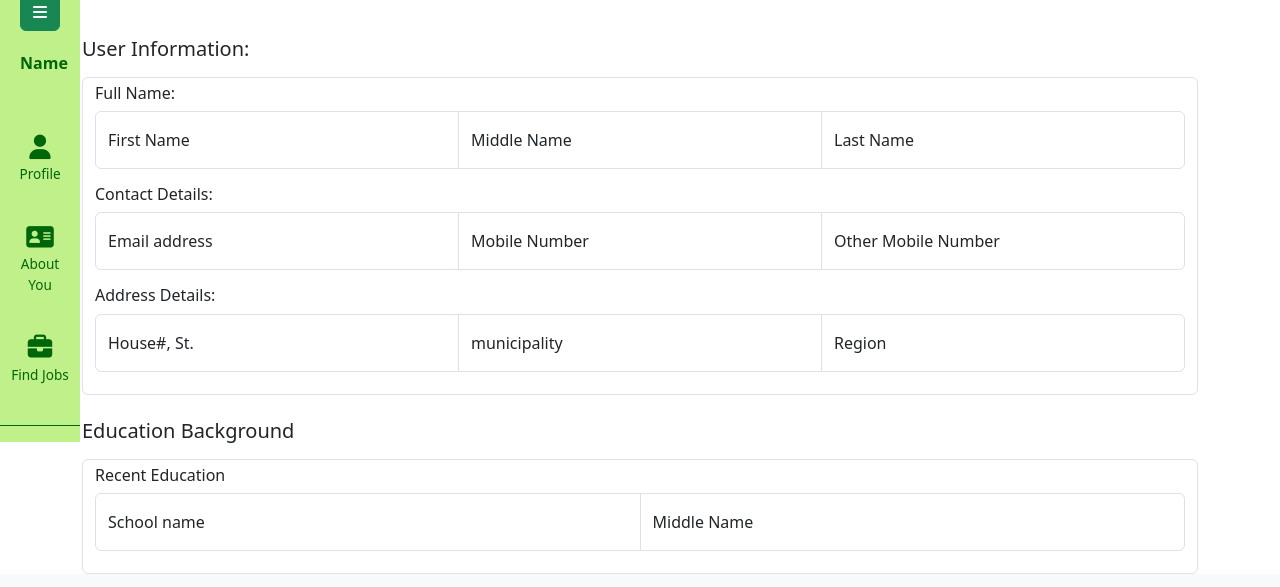
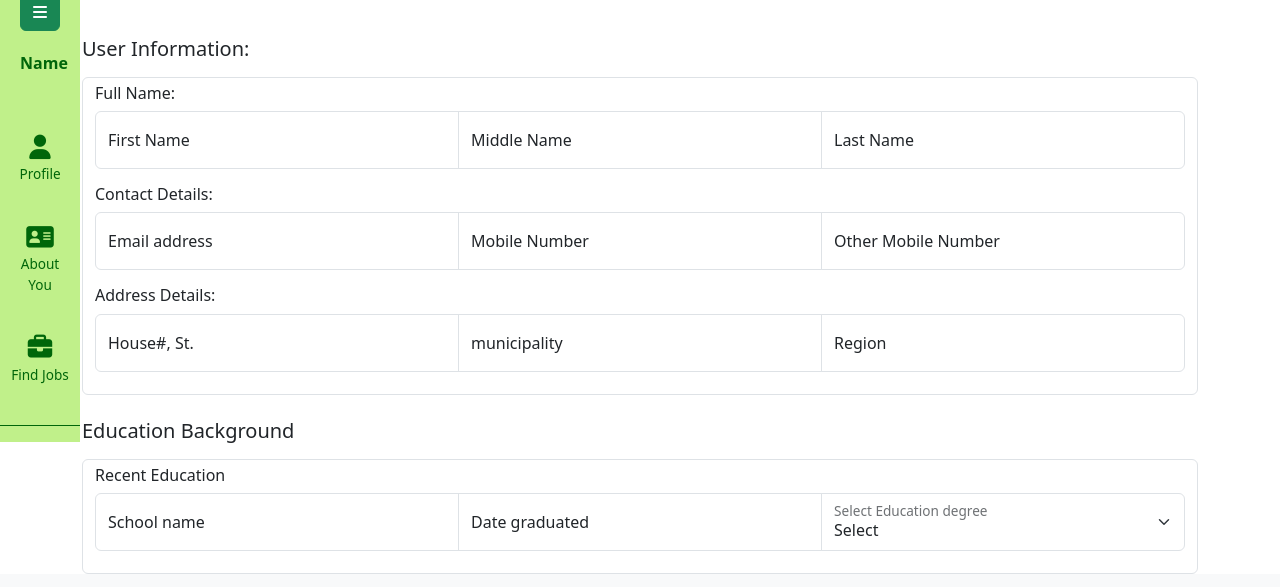
Before and after one commit to bagortechnology/AgriLadder, a plain HTML site: page profile.html in a window 1280 px wide. Shown: the part 77-664 px from the top of the page. Drawn offline with nearby package versions, Linux system fonts and the light colour scheme; a web font is replaced by a local one.

Commit message:
modified:   profile.html

```diff
--- a/profile.html
+++ b/profile.html
@@ -122,7 +122,7 @@
     <legend>
       <h5 class="h5">User Information:</h5>
     </legend>
-    <form action="" class="form-control">
+    <form action="submit" class="form-control">
       <h6 class="h6">Full Name:</h6>
       <div class="input-group">
         <div class="form-floating mb-3">
@@ -174,7 +174,7 @@
     <legend>
       <h5 class="h5">Education Background</h5>
     </legend>
-    <form action="" class="form-control">
+    <form action="submit" class="form-control">
       <h6 class="h6">Recent Education</h6>
       <div class="input-group">
         <div class="form-floating mb-3">
@@ -182,8 +182,19 @@
           <label for="floatingInput" aria-required="">School name</label>
         </div>
         <div class="form-floating mb-3">
-          <input type="text" class="form-control" id="floatingInput" placeholder="Middle Name" required>
-          <label for="floatingInput" aria-required="true">Middle Name</label>
+          <input type="text" class="form-control" id="floatingInput" placeholder="Date Graduated" required>
+          <label for="floatingInput" aria-required="">Date graduated</label>
+        </div>
+        <div class="form-floating">
+          <select class="form-select form-control" id="floatingSelect" aria-label="Floating label select example">
+            <option selected>Select</option>
+            <option value="1">Elementary Graduate</option>
+            <option value="2">High School Graduate</option>
+            <option value="3">Associates degree</option>
+            <option value="3">Bachelors Degree</option>
+            <option value="3">Masteral</option>
+          </select>
+          <label for="floatingSelect">Select Education degree</label>
         </div>
 
       </div>
```
